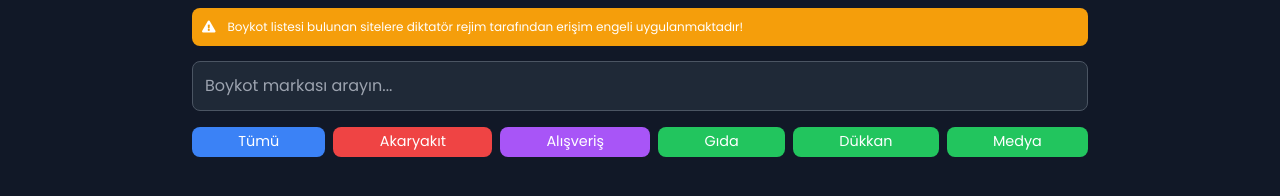
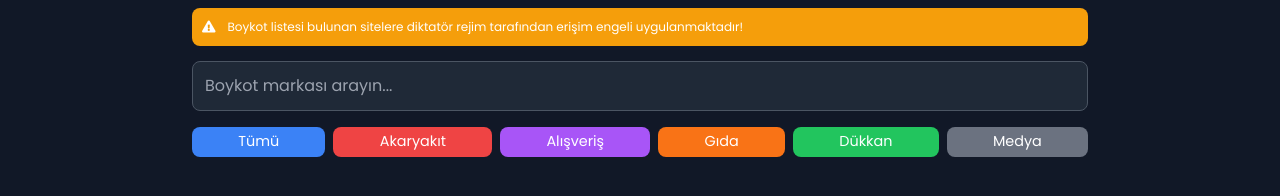
Before and after one commit to akifdora/HalkHarita, a website: page public/boykot.html in a window 1280 px wide. Shown: the part 72-268 px from the top of the page. Drawn offline with nearby package versions, Linux system fonts and the light colour scheme; no server answers; files whose address does not match are found by name.

Commit message:
Update boykot.html

```diff
--- a/public/boykot.html
+++ b/public/boykot.html
@@ -142,9 +142,9 @@
             <button data-filter="all" class="filter-btn bg-blue-500 text-white px-1 py-1 rounded-lg">Tümü</button>
             <button data-filter="akaryakit" class="filter-btn bg-red-500 text-white px-1 py-1 rounded-lg">Akaryakıt</button>
             <button data-filter="alisveris" class="filter-btn bg-purple-500 text-white px-1 py-1 rounded-lg">Alışveriş</button>
-            <button data-filter="gida" class="filter-btn bg-green-500 text-white px-1 py-1 rounded-lg">Gıda</button>
+            <button data-filter="gida" class="filter-btn bg-orange-500 text-white px-1 py-1 rounded-lg">Gıda</button>
             <button data-filter="dukkan" class="filter-btn bg-green-500 text-white px-1 py-1 rounded-lg">Dükkan</button>
-            <button data-filter="medya" class="filter-btn bg-green-500 text-white px-1 py-1 rounded-lg">Medya</button>
+            <button data-filter="medya" class="filter-btn bg-gray-500 text-white px-1 py-1 rounded-lg">Medya</button>
 
         </div>
 
```
